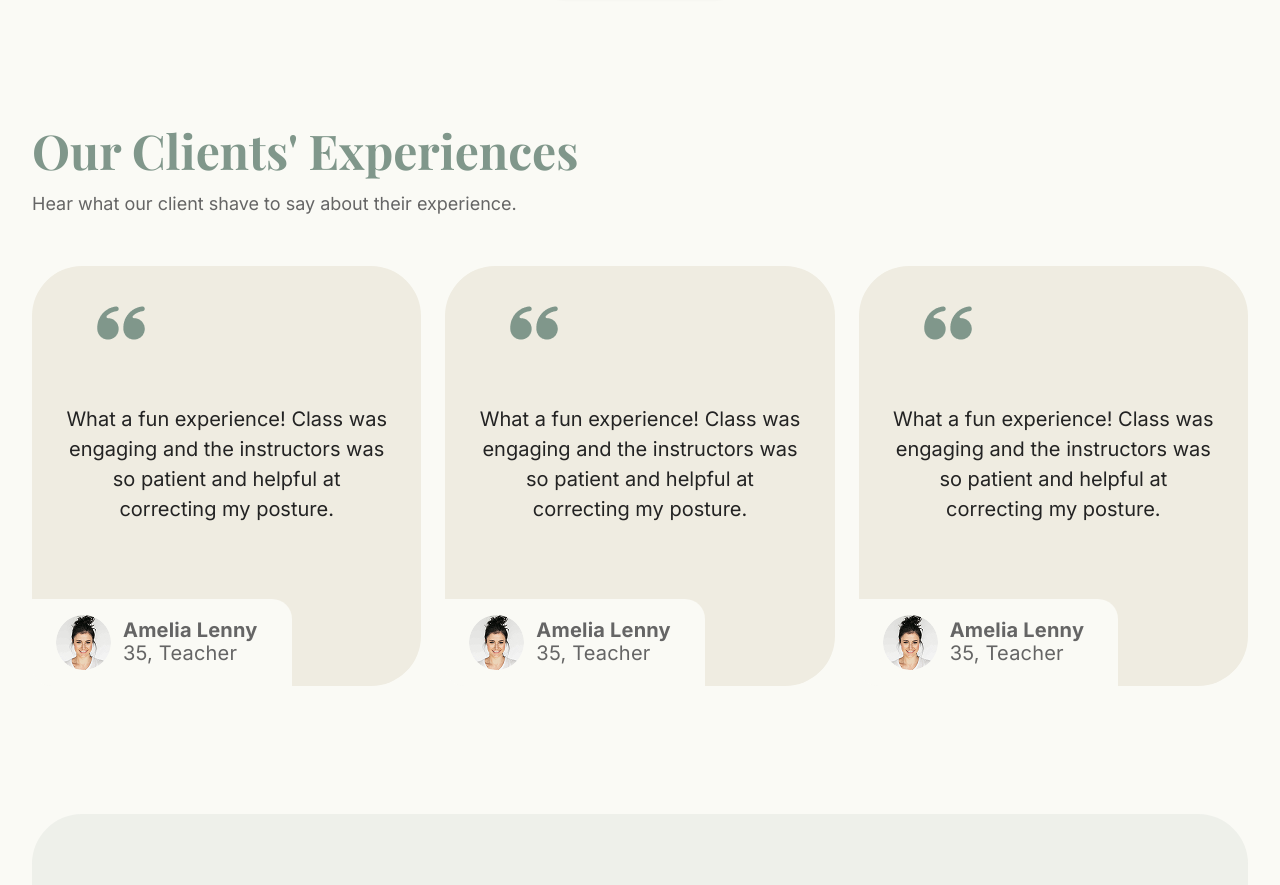
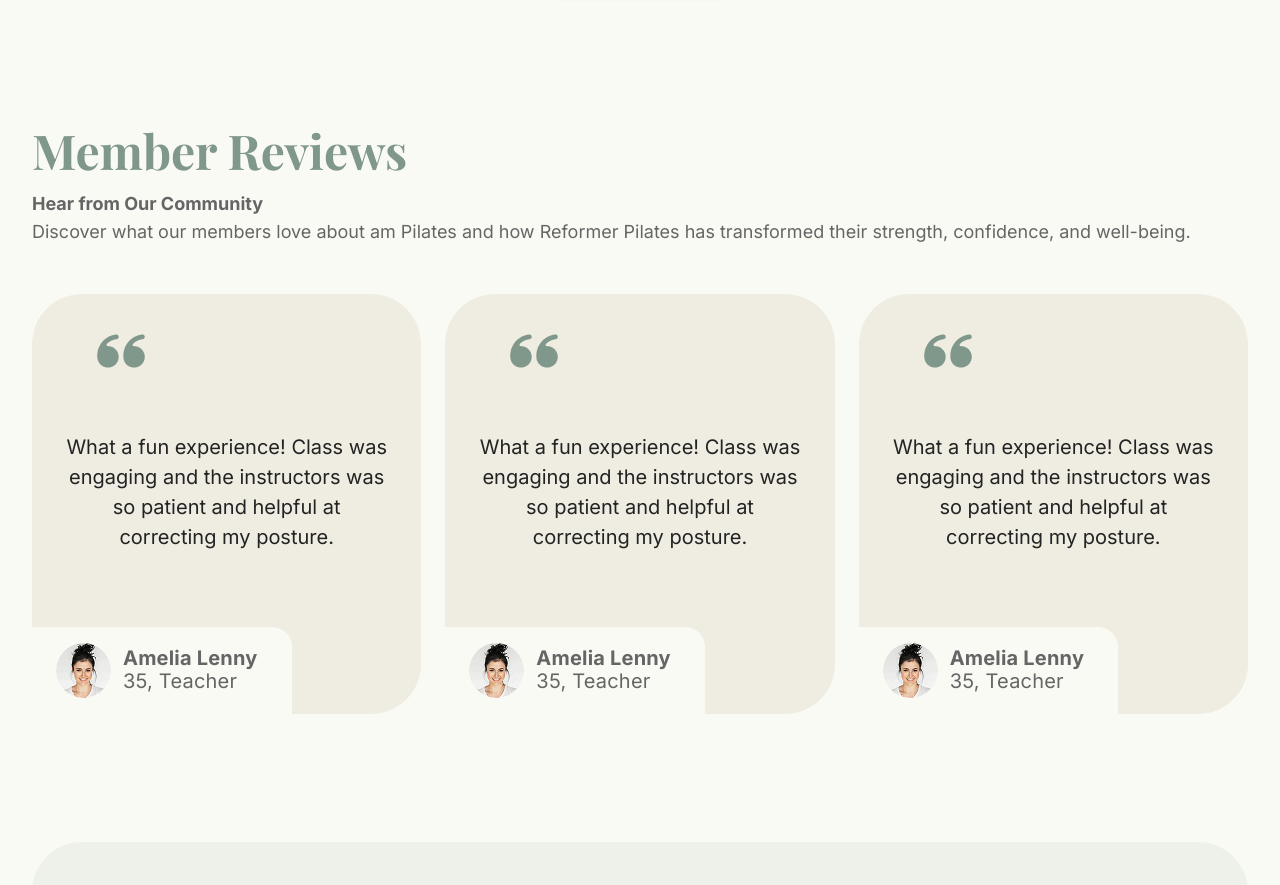
Before and after one commit to lesterlaw/ampilates, a Next.js app: page / in a window 1280 px wide. Shown: the part 3229-4114 px from the top of the page. Built offline with nearby package versions, Linux system fonts and the light colour scheme; a web font is replaced by a local one.

Commit message:
Update client reviews section with new heading and description
Co-authored-by: lesterlaw7798 <lesterlaw7798@gmail.com>

```diff
--- a/app/page.tsx
+++ b/app/page.tsx
@@ -240,10 +240,13 @@ export default function Home() {
       <section className="py-8 md:py-16">
         <div className="max-w-7xl mx-auto px-4 md:px-8 mb-8 md:mb-12">
           <h2 className="font-serif text-3xl md:text-4xl lg:text-5xl font-bold text-[#80978b] mb-4">
-            Our Clients' Experiences
+            Member Reviews
           </h2>
+          <p className="text-base md:text-lg text-[#656565]">
+            <strong>Hear from Our Community</strong>
+          </p>
           <p className="text-base md:text-lg text-[#656565] mb-8 md:mb-12">
-            Hear what our client shave to say about their experience.
+            Discover what our members love about am Pilates and how Reformer Pilates has transformed their strength, confidence, and well-being.
           </p>
         </div>
 
```
